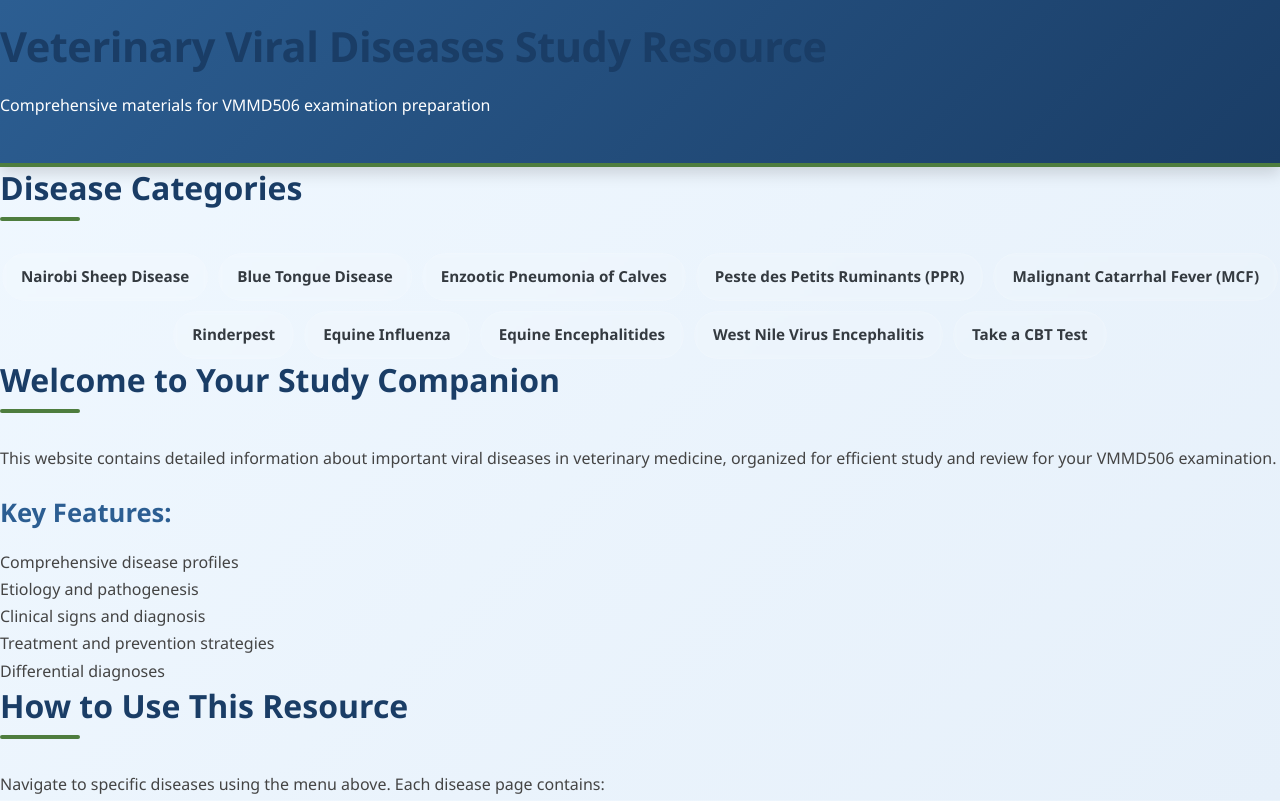
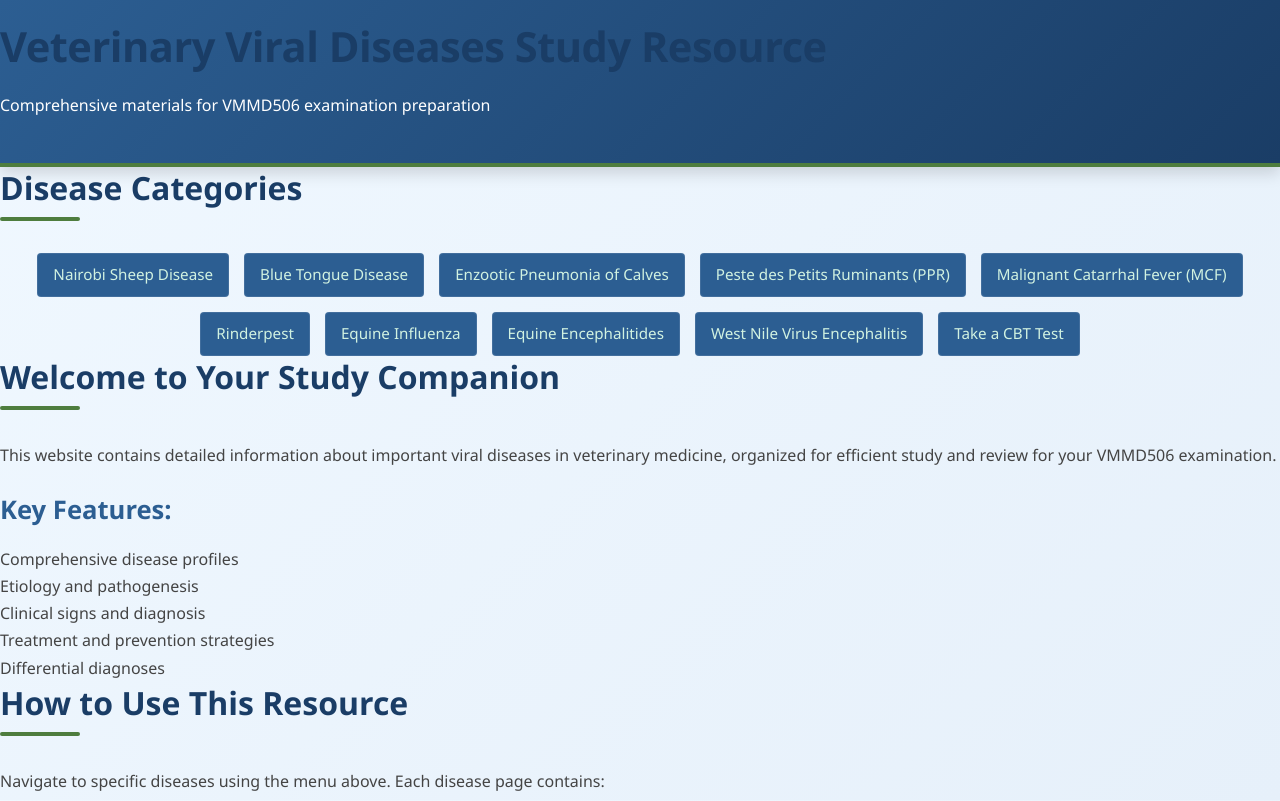
Before and after one commit to aaaliyu269/VMMD506, a plain HTML site: page index.html in a window 1280 px wide. Shown: the top 801 px of the page. Drawn offline with Linux system fonts and the light colour scheme.

Commit message:
Update style.css

```diff
--- a/style.css
+++ b/style.css
@@ -179,6 +179,31 @@ nav a:hover, nav a.active {
   transform: translateY(-3px);
   box-shadow: 0 5px 15px rgba(0, 0, 0, 0.15);
 }
+
+
+/* 2nd Option */
+nav ul {
+      display: flex;
+      list-style: none;
+      gap: 15px;
+      flex-wrap: wrap;
+      justify-content: center;
+  }
+
+  nav a {
+      color: #d1f2e1;
+      text-decoration: none;
+      padding: 8px 15px;
+      border-radius: 4px;
+      background: #2c5e92;
+      transition: all 0.3s ease;
+      font-weight: 500;
+  }
+
+  nav a:hover, nav a.active {
+      background: rgba(255,255,255,0.3);
+      color: #143252;
+  }
 
 /* Disease Overview Section */
 .disease-overview {
```
